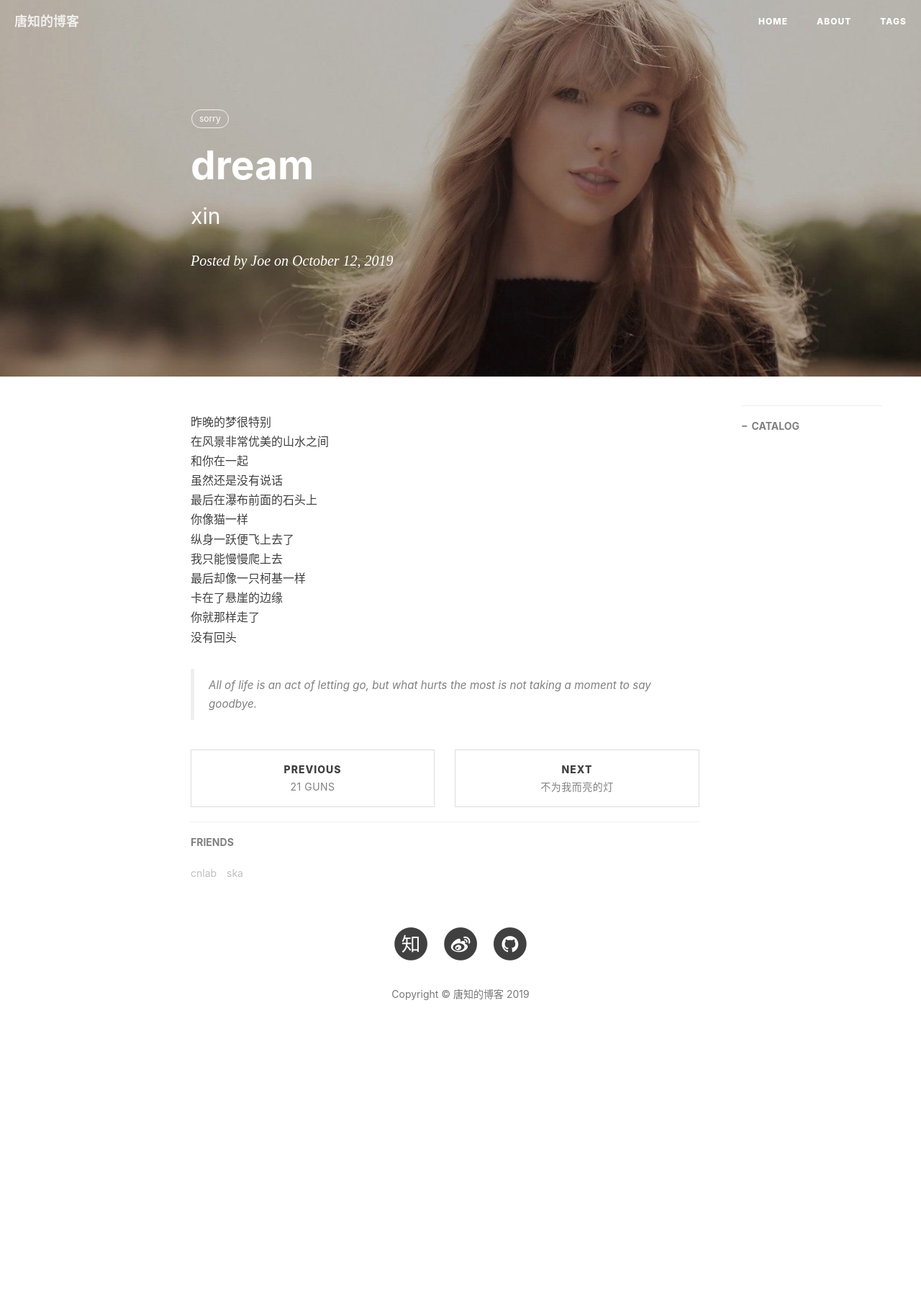
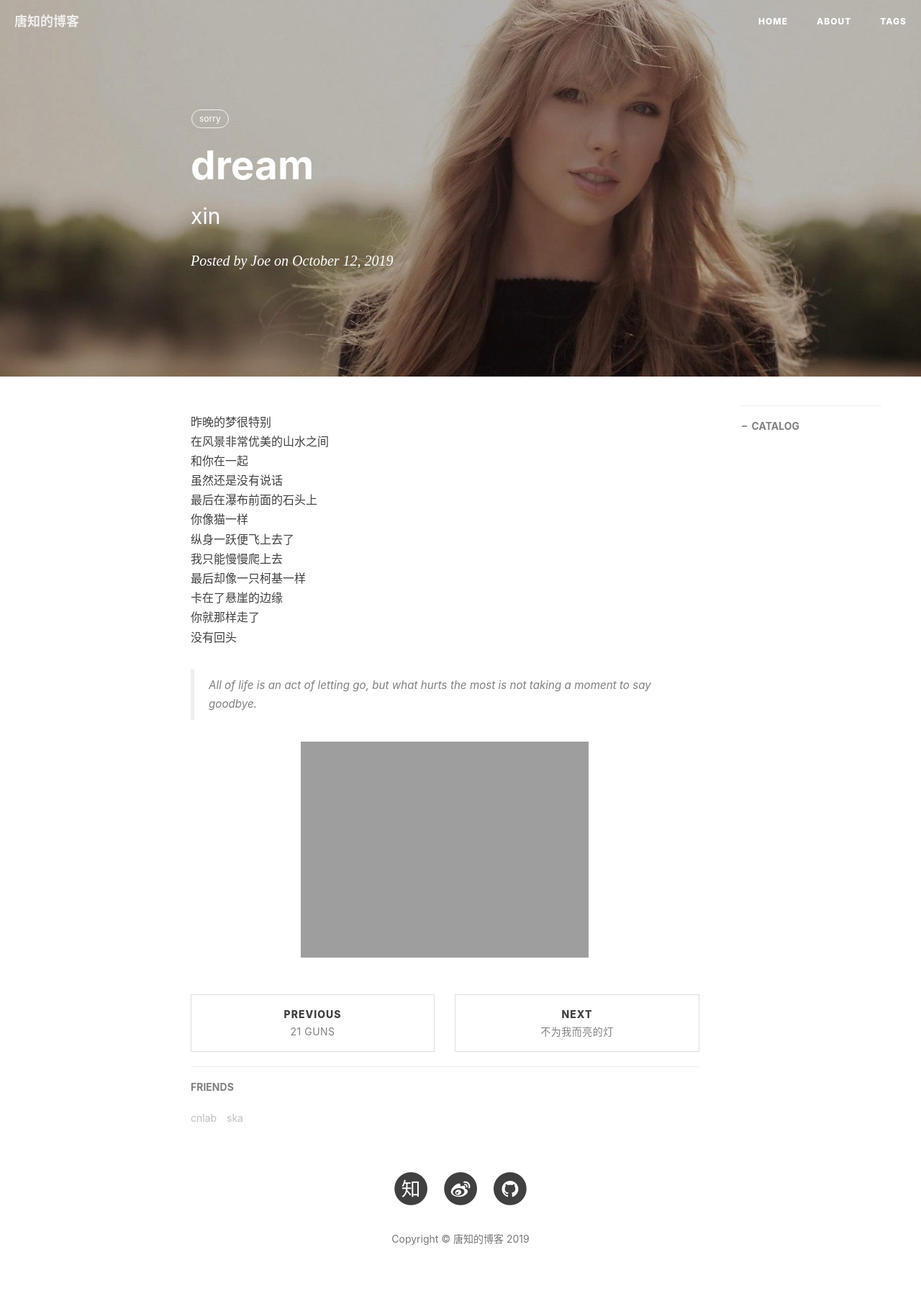
Before and after one commit to Joewn/Joewn.github.io, a Jekyll site: the page built from _posts/2019-10-12-dream.md, in a window 1280 px wide. Shown: the whole page at 72% size. Built offline with Jekyll 4.4.1, drawn with Linux system fonts in a browser that asks for light colours; nearby versions of some CDN libraries; comment, search, counter and statistics services are not loaded; before the commit the page ends 1485 px from its top, so only the background shows below that.

Commit message:
Update 2019-10-12-dream.md

```diff
--- a/_posts/2019-10-12-dream.md
+++ b/_posts/2019-10-12-dream.md
@@ -24,3 +24,5 @@ tags:
 没有回头
 
 >*All of life is an act of letting go, but what hurts the most is not taking a moment to say goodbye.*
+
+![keji](https://Joewn.github.io/img/keji.jpg)
```
